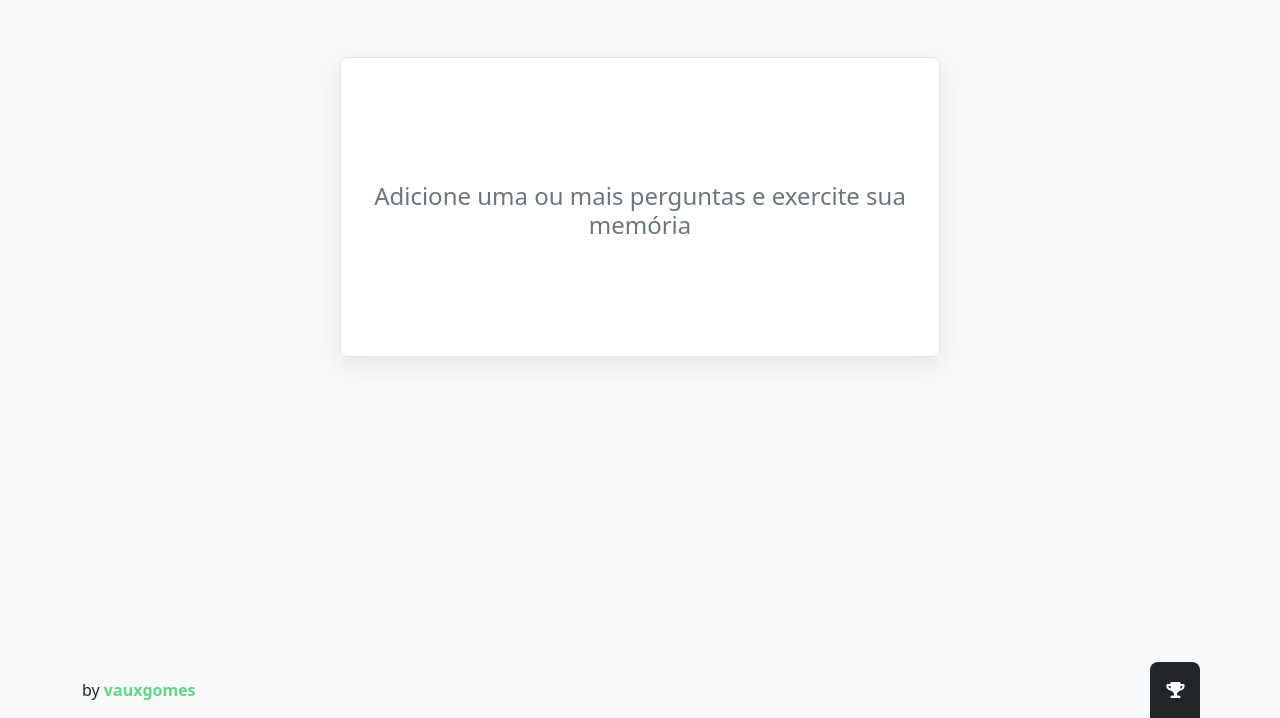
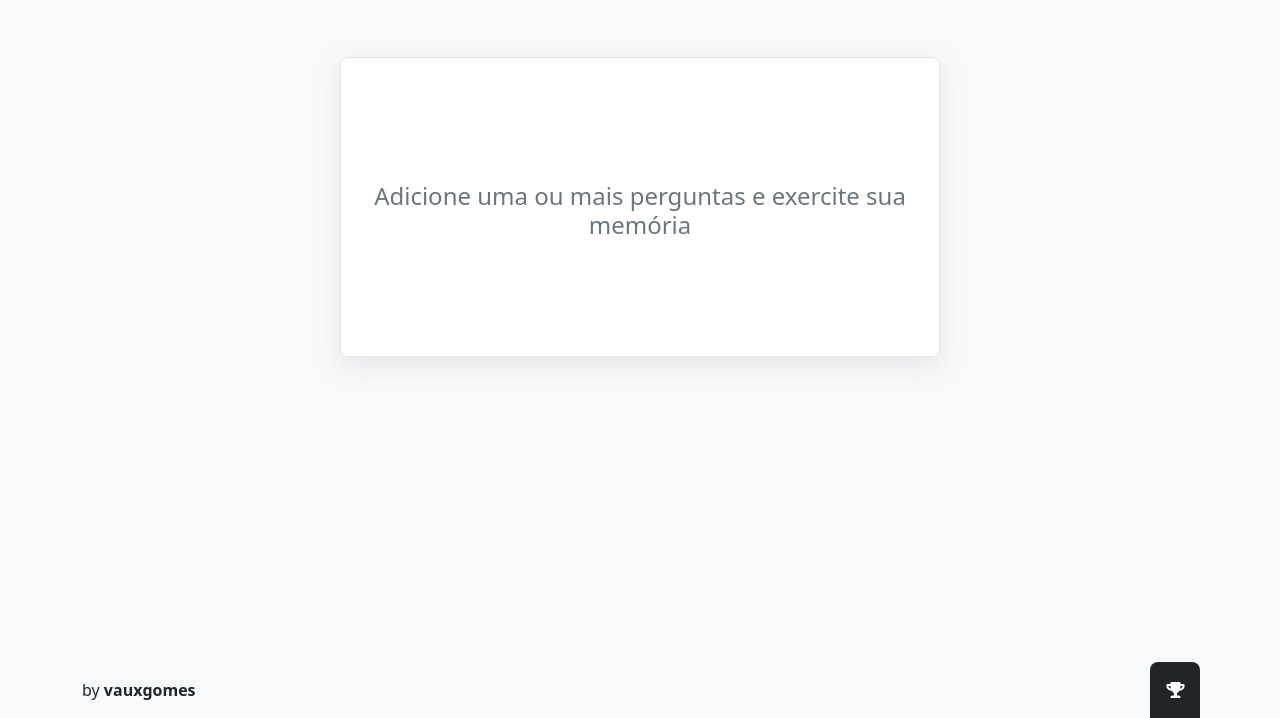
Before and after one commit to vauxgomes/litetkort, a plain HTML site: page index.html in a window 1280 px wide. Shown: the part 82-800 px from the top of the page. Drawn offline with nearby package versions, Linux system fonts and the light colour scheme.

Commit message:
Author color changed

```diff
--- a/css/styles.css
+++ b/css/styles.css
@@ -135,7 +135,7 @@
 .author a {
     font-weight: bold;
     text-decoration: none;
-    color: #68d388;
+    color: var(--bs-dark);
 }
 
 .author a:hover {
```
